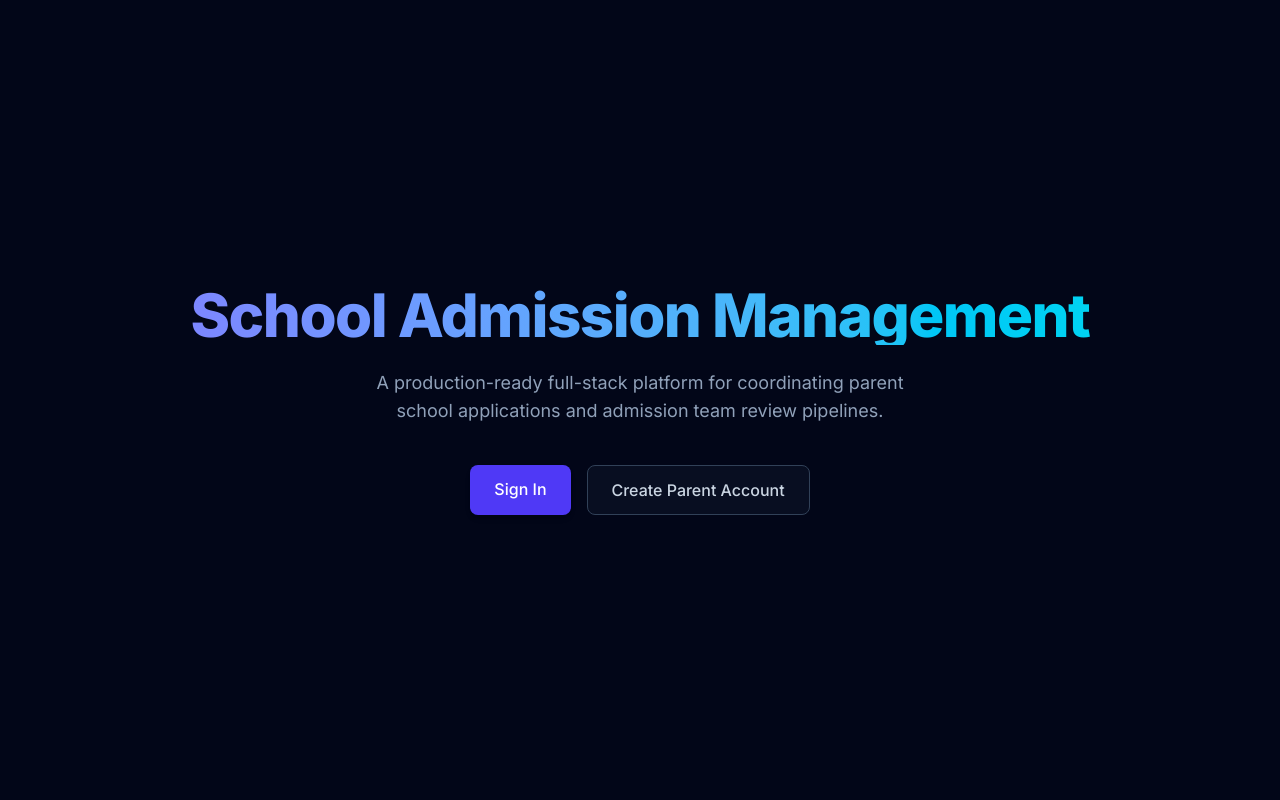
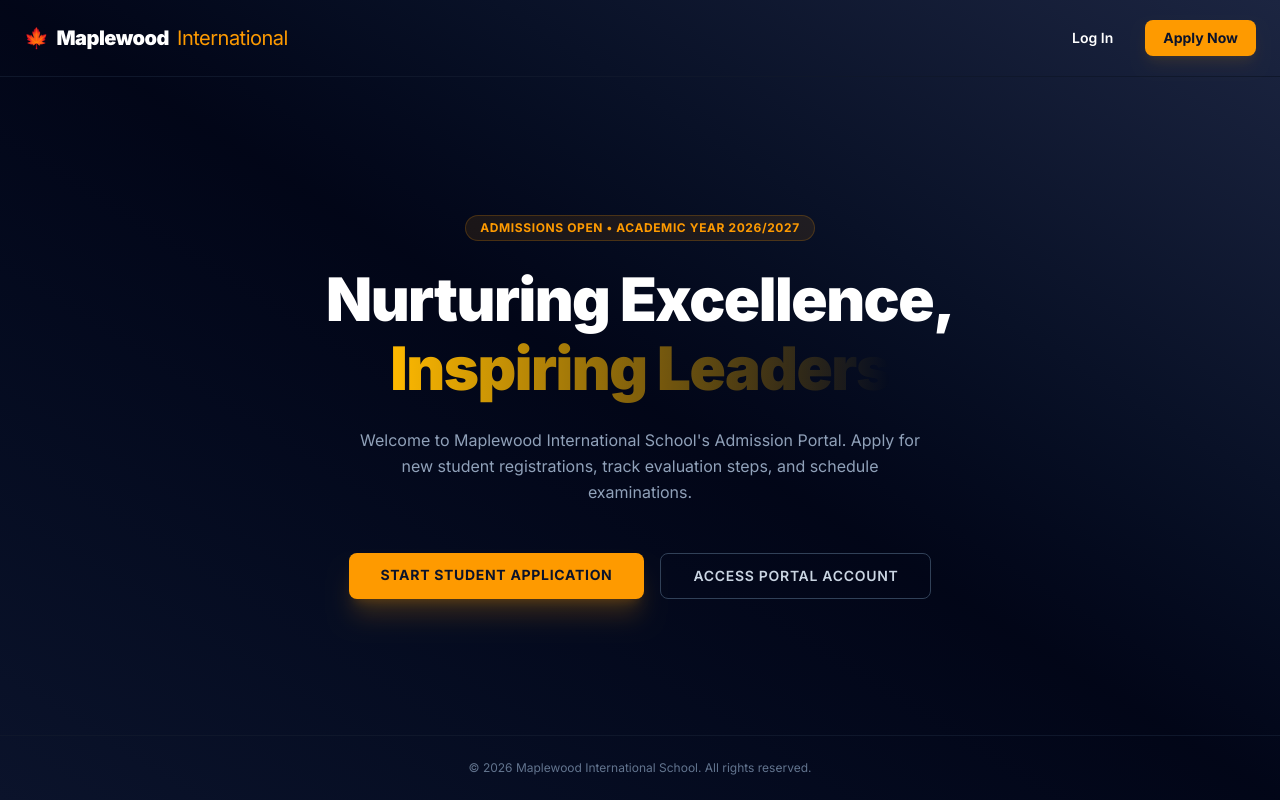
Before and after one commit to ajmlll/Student-Admission, a Next.js app in the folder frontend/: page / in a window 1280 px wide. Built offline with nearby package versions, Linux system fonts and the light colour scheme; no server answers.

Commit message:
feat: complete visual design pass on landing page and backend connection log

```diff
--- a/frontend/src/app/page.tsx
+++ b/frontend/src/app/page.tsx
@@ -19,10 +19,10 @@ export default function HomePage() {
     }
   }, [user, loading, router]);
 
-  if (loading) {
+  if (loading || user) {
     return (
-      <div className="flex min-h-screen items-center justify-center bg-slate-950">
-        <div className="text-xl text-indigo-400 font-medium animate-pulse">
+      <div className="flex min-h-screen items-center justify-center bg-gradient-to-tr from-[#0B132B] via-slate-950 to-[#1C2541]">
+        <div className="text-xl text-amber-500 font-medium animate-pulse">
           Loading portal session...
         </div>
       </div>
@@ -30,30 +30,64 @@ export default function HomePage() {
   }
 
   return (
-    <div className="flex min-h-screen flex-col bg-slate-950 text-white">
-      <main className="flex-1 flex flex-col items-center justify-center px-6 text-center">
-        <h1 className="text-5xl font-extrabold tracking-tight sm:text-6xl bg-gradient-to-r from-indigo-400 to-cyan-400 bg-clip-text text-transparent">
-          School Admission Management
-        </h1>
-        <p className="mt-6 max-w-xl text-lg text-slate-400">
-          A production-ready full-stack platform for coordinating parent school
-          applications and admission team review pipelines.
-        </p>
-        <div className="mt-10 flex gap-4">
+    <div className="flex min-h-screen flex-col bg-gradient-to-tr from-[#0B132B] via-slate-950 to-[#1C2541] text-white">
+      {/* Header bar */}
+      <header className="px-6 py-5 border-b border-slate-900 flex justify-between items-center max-w-7xl w-full mx-auto">
+        <span className="text-xl font-black tracking-tight text-white flex items-center gap-2">
+          <span className="text-amber-500">🍁</span> Maplewood <span className="text-amber-500 font-normal">International</span>
+        </span>
+        <div className="flex gap-4">
           <Link
             href="/login"
-            className="rounded-lg bg-indigo-600 px-6 py-3 text-base font-medium text-white hover:bg-indigo-500 transition-colors shadow-md"
+            className="text-slate-350 hover:text-white font-semibold text-sm transition-all py-2 px-4"
           >
-            Sign In
+            Log In
           </Link>
           <Link
             href="/register"
-            className="rounded-lg border border-slate-700 bg-slate-900/50 hover:bg-slate-900 px-6 py-3 text-base font-medium text-slate-300 hover:text-white transition-colors"
+            className="bg-amber-500 hover:bg-amber-600 text-[#0B132B] font-bold py-2 px-4.5 rounded-lg shadow-lg shadow-amber-500/10 transition-all text-sm"
           >
-            Create Parent Account
+            Apply Now
           </Link>
         </div>
+      </header>
+
+      {/* Main hero area */}
+      <main className="flex-1 flex flex-col items-center justify-center px-6 text-center max-w-4xl mx-auto py-12">
+        <div className="space-y-6">
+          <span className="inline-block bg-amber-500/10 text-amber-500 border border-amber-500/20 px-3.5 py-1 text-xs font-bold uppercase tracking-wider rounded-full">
+            Admissions Open • Academic Year 2026/2027
+          </span>
+          <h1 className="text-5xl font-black tracking-tight sm:text-6xl text-white max-w-3xl leading-[1.15]">
+            Nurturing Excellence, <br />
+            <span className="bg-gradient-to-r from-amber-400 to-amber-550 bg-clip-text text-transparent">
+              Inspiring Leaders
+            </span>
+          </h1>
+          <p className="max-w-xl mx-auto text-base text-slate-400 leading-relaxed">
+            Welcome to Maplewood International School's Admission Portal. Apply for new student registrations, track evaluation steps, and schedule examinations.
+          </p>
+          <div className="mt-8 pt-4 flex flex-col sm:flex-row gap-4 justify-center">
+            <Link
+              href="/register"
+              className="bg-amber-500 hover:bg-amber-600 text-[#0B132B] font-bold py-3 px-8 rounded-lg shadow-xl shadow-amber-500/20 transition-all text-sm uppercase tracking-wider"
+            >
+              Start Student Application
+            </Link>
+            <Link
+              href="/login"
+              className="border border-slate-700 hover:border-slate-500 bg-transparent text-slate-300 hover:text-white font-semibold py-3 px-8 rounded-lg transition-all text-sm uppercase tracking-wider"
+            >
+              Access Portal account
+            </Link>
+          </div>
+        </div>
       </main>
+
+      {/* Footer */}
+      <footer className="py-6 border-t border-slate-900 text-center text-xs text-slate-500">
+        © 2026 Maplewood International School. All rights reserved.
+      </footer>
     </div>
   );
 }
```
Also changed, not shown: 1 other file (tests, documents, lock files or other folders).
